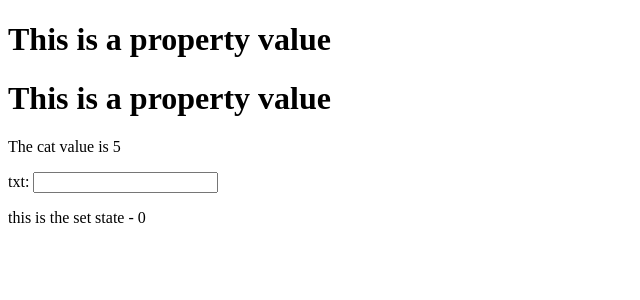
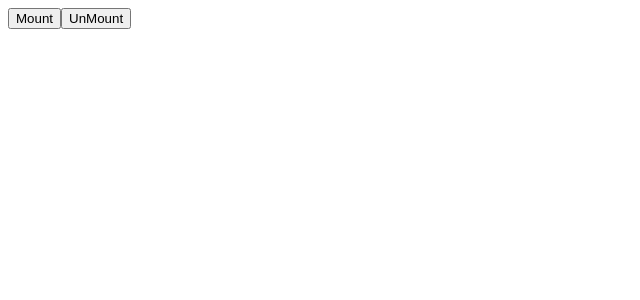
Before and after one commit to diegohdez90/learning-react, a React (Create React App) app: page / in a window 1280 px wide. Shown: the top 300 px of the page, without its empty margins (0-640 px from the left). Built offline with nearby package versions, Linux system fonts and the light colour scheme.

Commit message:
feat(app):
add lifecycles methods for App component to see how work mount and unmount methods

```diff
--- a/src/App.js
+++ b/src/App.js
@@ -1,43 +1,60 @@
 import React from 'react';
-import PropTypes from 'prop-types'
+import ReactDOM from 'react-dom';
 
 class App extends React.Component{
 
   constructor () {
     super();
-    this.state ={
-      txt: 'this is the set state',
-      cat: 0,
+    this.state = {
+      val: 0
     }
   }
 
   update = event => {
     this.setState({
-      txt: event.target.value,
+      val: this.state.val + 1
     })
   }
 
   render() {
-    let {txt, cat} = this.props;
+    console.log('render')
+    return (
+      <button onClick={this.update}>{this.state.val}</button>
+    )
+  }
+
+  componentDidMount () {
+    console.log('componentDidMount')
+  }
+
+  componentWillMount () {
+    console.log('componentWillMount')
+  }
+
+  componentWillUnmount () {
+    console.log('componentWillUnmount')
+  }
+}
+
+class Wrapper extends React.Component {
+
+  mount = () => {
+    ReactDOM.render(<App />, document.getElementById('a'))
+  }
+
+  unmount = () => {
+    ReactDOM.unmountComponentAtNode(document.getElementById('a'))
+  }
+
+  render () {
     return (
       <div>
-        <h1>{this.props.txt}</h1>
-        <h1>{txt}</h1>
-        <p>The cat value is {cat}</p>
-        <div>
-          <label>
-            txt: <input type="text" onChange={this.update} />
-          </label>
-          <p>{this.state.txt} - {this.state.cat}</p>
-        </div>
+        <button onClick={this.mount}>Mount</button>
+        <button onClick={this.unmount}>UnMount</button>
+        <div id="a"></div>
       </div>
     )
   }
 }
 
-App.propTypes = {
-  txt: PropTypes.string,
-  cat: PropTypes.number.isRequired
-}
-
-export default App;
+export default Wrapper;
--- a/src/index.js
+++ b/src/index.js
@@ -3,6 +3,6 @@
 import App from './App';
 
 ReactDOM.render(
-  <App cat={5} txt="This is a property value" />,
+  <App />,
   document.getElementById('root')
 );
```
